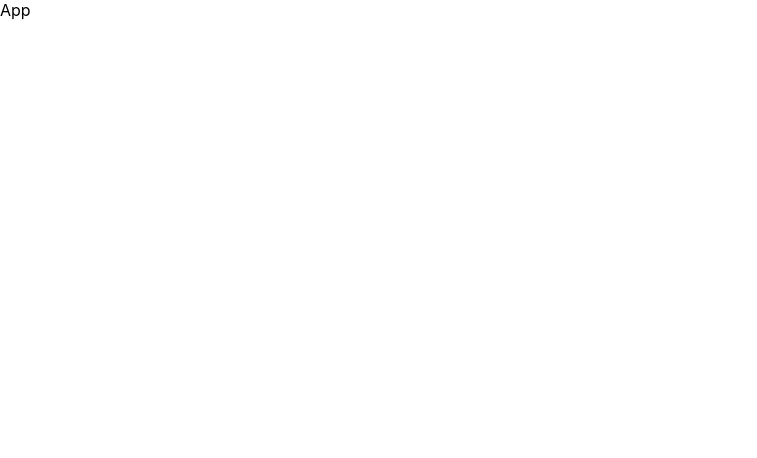
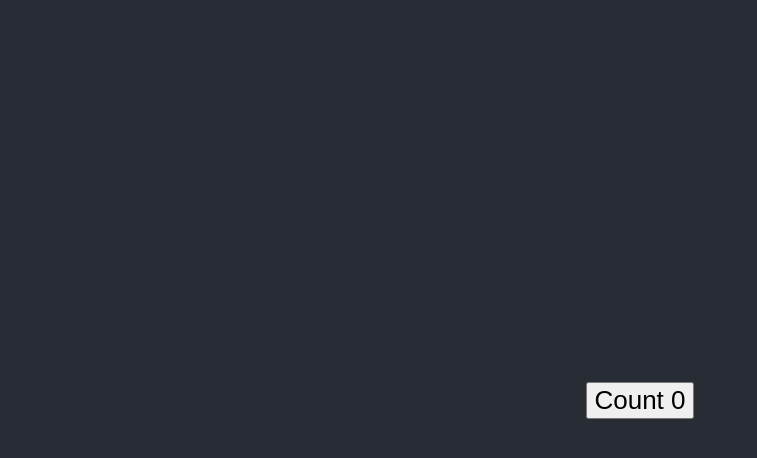
Before and after one commit to Rick799/Practice-React-Projects, a React (Vite) app in the folder react-projects/: page / in a window 1280 px wide. Shown: the top 458 px of the page, without its empty margins (0-757 px from the left). Built offline with nearby package versions, Linux system fonts and the light colour scheme.

Commit message:
react_codevoution: usestate hook basics

```diff
--- a/react-projects/src/App.css
+++ b/react-projects/src/App.css
@@ -40,3 +40,7 @@
 button {
   font-size: calc(10px + 2vmin);
 }
+
+.ClassCounter {
+  text-align: center;
+}
--- a/react-projects/src/App.jsx
+++ b/react-projects/src/App.jsx
@@ -1,8 +1,14 @@
 import React from 'react'
+import './App.css'
+import ClassCounter from './components/ClassCounter'
+import HookCounter from './components/HookCounter'
 
 function App() {
   return (
-    <div>App</div>
+    <div className="App-header">
+      {/*<ClassCounter />*/}
+      <HookCounter/>
+    </div>
   )
 }
 
--- /dev/null
+++ b/react-projects/src/components/ClassCounter.jsx
@@ -0,0 +1,30 @@
+import React, { Component } from 'react'
+import '../App.css'
+
+class ClassCounter extends Component {
+
+    constructor(props) {
+        super(props)
+
+        this.state = {
+count: 0
+        }
+    }
+
+    incrementCount = () => {
+        this.setState({
+            count: this.state.count + 1
+        })
+    }
+
+  render() {
+    return (
+        <div>
+            <button onClick={this.incrementCount}> Count {this.state.count}
+            </button>
+        </div>
+    )
+  }
+}
+
+export default ClassCounter
--- /dev/null
+++ b/react-projects/src/components/HookCounter.jsx
@@ -0,0 +1,14 @@
+import React, {useState} from 'react'
+
+function HookCounter() {
+
+   const [count, setCount] = useState(0)
+
+  return (
+      <div>
+          <button onClick={() => setCount(count + 1) }>Count {count}</button>
+      </div>
+  )
+}
+
+export default HookCounter
```
